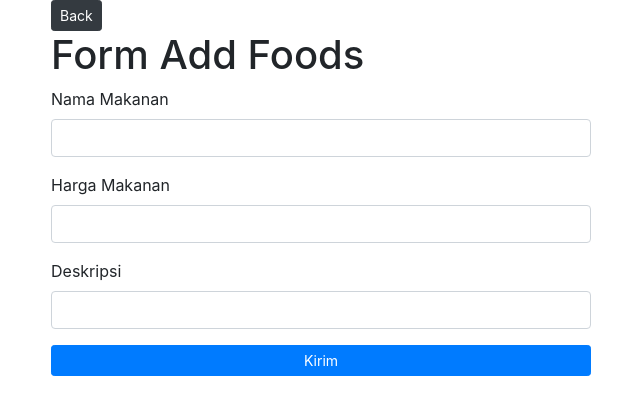
After one commit to achimonchi/NB-Fullstack-1, a CodeIgniter app: page /bootcamp/index.php/foods/add in a window 1280 px wide. The commit adds this page. Shown: the top 415 px of the page, without its empty margins (319-959 px from the left). Run offline with CodeIgniter, Linux system fonts and the light colour scheme.

Commit message:
set Add Features

```diff
--- /dev/null
+++ b/CI/application/controllers/Foods.php
@@ -0,0 +1,32 @@
+<?php
+
+class Foods extends CI_Controller
+{
+    function __construct()
+    {
+        parent::__construct();
+        $this->load->model('Makanan_model');
+    }
+    function add()
+    {
+        $this->load->view('templates/header');
+        $this->load->view('foods/add');
+        $this->load->view('templates/footer');
+    }
+
+    function processAdd()
+    {
+        if($this->input->post('addFood') !== null){
+            $value = array(
+                "mk_nama" => $this->input->post('mk_nama', true),
+                "mk_harga" => $this->input->post('mk_harga', true),
+                "mk_deskripsi" => $this->input->post('mk_deskripsi', true),
+            );
+
+            $insert = $this->Makanan_model->add_data($value);
+            if($insert){
+                header("location:".site_url());
+            }
+        }
+    }
+}
--- a/CI/application/models/Makanan_model.php
+++ b/CI/application/models/Makanan_model.php
@@ -6,4 +6,9 @@ class Makanan_model extends CI_Model
     {
         return $this->db->get('makanan')->result();
     }
+
+    function add_data($data)
+    {
+        return $this->db->insert('makanan', $data);
+    }
 }
--- /dev/null
+++ b/CI/application/views/foods/add.php
@@ -0,0 +1,21 @@
+<div class="container">
+    <div class="row justify-content-center">
+        <div class="col-md-6">
+            <a href="<?= site_url() ?>" class="btn btn-dark btn-sm">Back</a>
+            <h1>Form Add Foods</h1>
+            <div class="row">
+                <div class="col-md-12">
+                    <form action="<?= site_url('/foods/processAdd') ?>" method="POST">
+                        <label for="">Nama Makanan</label>
+                        <input type="text" name="mk_nama" class="form-control mb-3">
+                        <label for="">Harga Makanan</label>
+                        <input type="text" name="mk_harga" class="form-control mb-3">
+                        <label for="">Deskripsi</label>
+                        <input type="text" name="mk_deskripsi" class="form-control mb-3">
+                        <button type="submit" name="addFood" class="btn btn-primary btn-sm btn-block">Kirim</button>
+                    </form>
+                </div>
+            </div>
+        </div>
+    </div>
+</div>
--- a/CI/application/views/home/index.php
+++ b/CI/application/views/home/index.php
@@ -5,6 +5,7 @@
                 <div class="container">
                     <h1 class="display-4">Data Makanan</h1>
                     <p class="lead">Ini adalah table data makanan</p>
+                    <a href="<?= site_url('/foods/add') ?>" class="btn btn-primary btn-sm">Tambah Makanan</a>
                 </div>
             </div>
         </div>
@@ -18,13 +19,16 @@
                 $no = 1;
                 foreach($foods as $food) :
             ?>
-            <div class="col-md-4">
+            <div class="col-md-4 mb-3">
                 <div class="card">
                     <div class="card-header">
                         <?= $food->mk_nama ?>
                     </div>
                     <div class="card-body">
                         <?= $food->mk_deskripsi ?>
+                        <div class="sub-header">
+                            <?= $food->mk_harga ?>
+                        </div>
                     </div>
                 </div>
             </div>
```
Also changed, not shown: CI/application/controllers/Home.php (+6 -1 lines).
